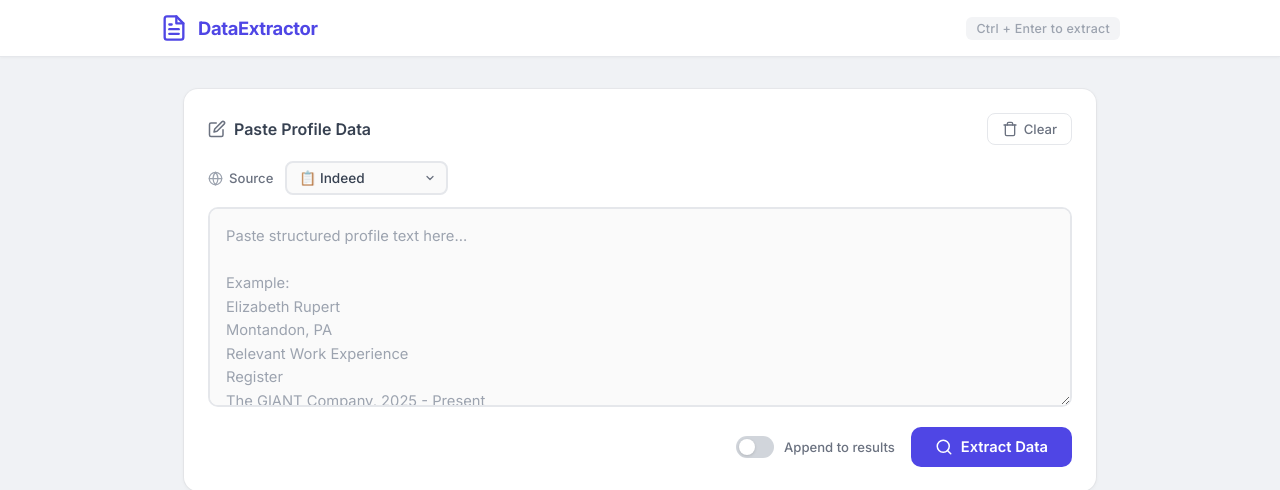
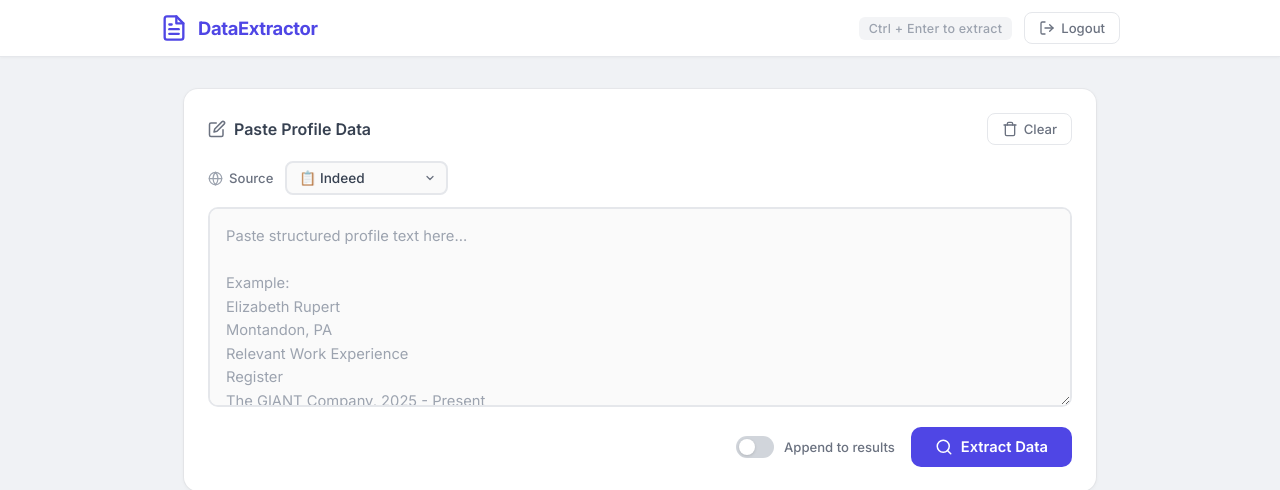
Before and after one commit to Jashan024/Text-Extractor, a Flask app: page / in a window 1280 px wide. Shown: the top 490 px of the page. Run offline with Flask 3, Linux system fonts and the light colour scheme; the visitor is signed in with stand-in values (Sample User, id 1).

Commit message:
feat: add logout button to header

```diff
--- a/templates/index.html
+++ b/templates/index.html
@@ -23,7 +23,17 @@
                 </svg>
                 <span>DataExtractor</span>
             </div>
-            <div class="header-hint">Ctrl + Enter to extract</div>
+            <div style="display: flex; align-items: center; gap: 12px;">
+                <div class="header-hint">Ctrl + Enter to extract</div>
+                <a href="/auth/logout" class="btn-ghost" style="text-decoration: none;">
+                    <svg width="16" height="16" viewBox="0 0 24 24" fill="none" stroke="currentColor" stroke-width="2" stroke-linecap="round" stroke-linejoin="round">
+                        <path d="M9 21H5a2 2 0 0 1-2-2V5a2 2 0 0 1 2-2h4"></path>
+                        <polyline points="16 17 21 12 16 7"></polyline>
+                        <line x1="21" y1="12" x2="9" y2="12"></line>
+                    </svg>
+                    Logout
+                </a>
+            </div>
         </div>
     </header>
 
```
